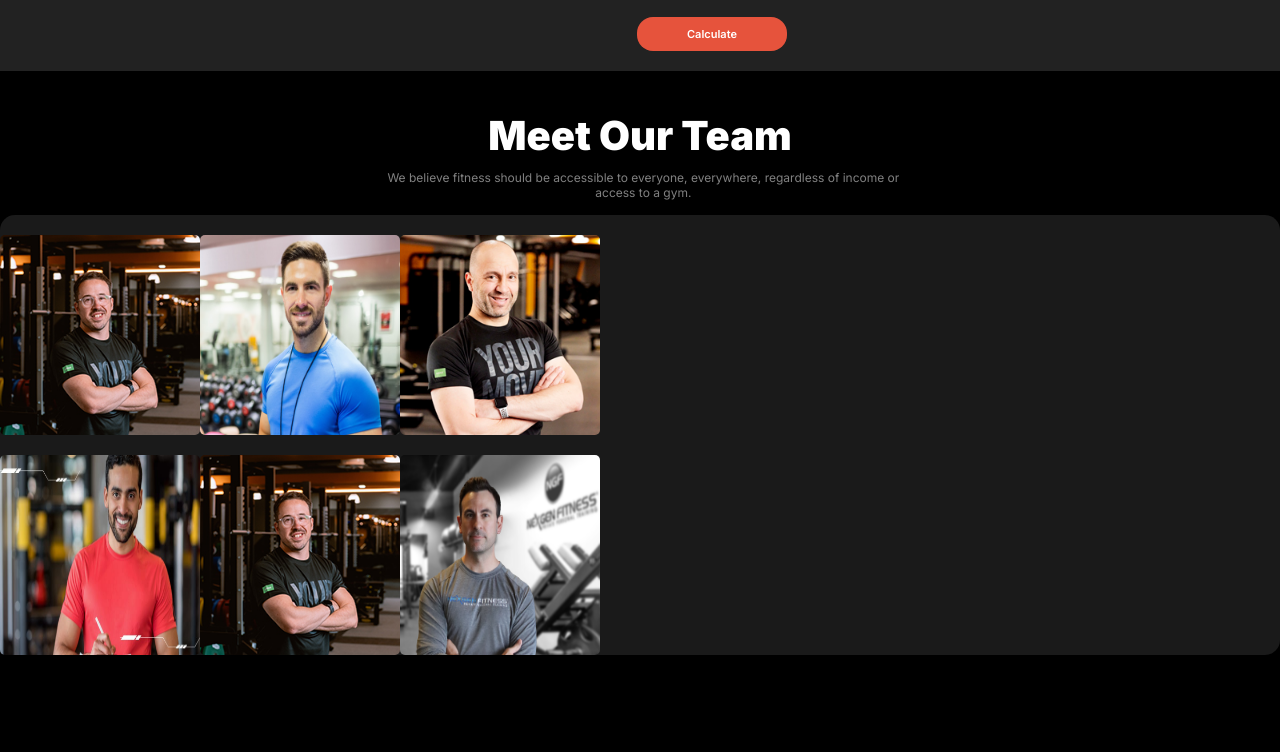
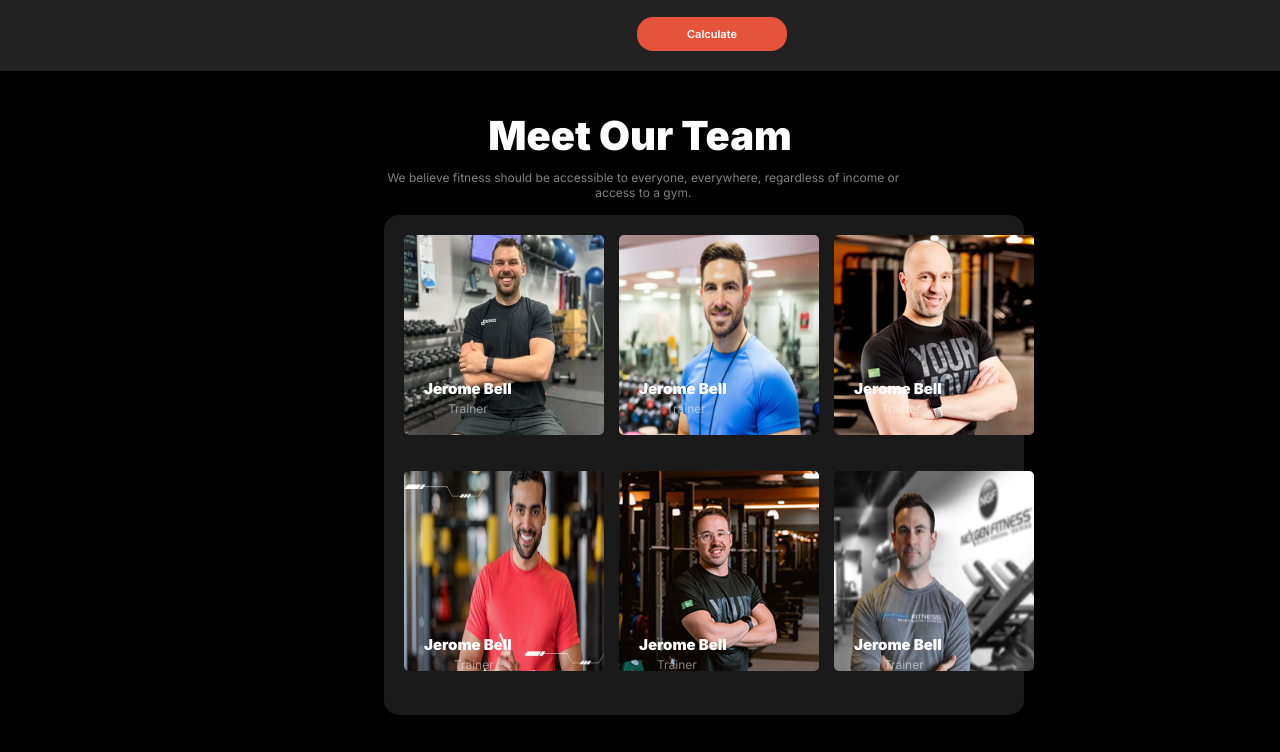
Before and after one commit to Farjana-22/a2, a plain HTML site: page index.html in a window 1280 px wide. Shown: the part 1596-2348 px from the top of the page. Before the commit the page ends 2251 px from the top, so only its background shows below. Drawn offline with Linux system fonts and the light colour scheme; a web font is replaced by a local one.

Commit message:
added team section

```diff
--- a/index.html
+++ b/index.html
@@ -170,12 +170,48 @@ access to a gym.
         </pre>
       </div>
       <div class="image">
-        <img src="images/trainer5.png">
-        <img src="images/trainer2.png">
-        <img src="images/trainer3.png">
-        <img src="images/trainer4.png">
-        <img src="images/trainer5.png">
-        <img src="images/trainer6.png">
+          <div class="image-container" id="one">
+            <img src="images/trainer1.png">
+            <pre class="name">Jerome Bell
+        <span class="position">Trainer</span>
+                   </pre>
+             </div>
+             <div class="image-container" id="two">
+             <img src="images/trainer2.png">
+             <pre class="name">Jerome Bell
+         <span class="position">Trainer</span>
+                          </pre>
+             </div>
+             <div class="image-container" id="three">
+              <img src="images/trainer3.png">
+                    <pre class="name">Jerome Bell
+         <span class="position">Trainer</span>
+                                 </pre>
+             </div>
+
+       <div class="image-container">
+       <img src="images/trainer4.png" id="four">
+                <pre class="name">Jerome Bell
+          <span class="position">Trainer</span>
+                 </pre>
+       </div>
+       <div class="image-container">
+      <img src="images/trainer5.png" id="five">
+      <pre class="name">Jerome Bell
+      <span class="position">Trainer</span>
+                     </pre>
+       </div>
+       <div class="image-container">
+        <img src="images/trainer6.png" id="six">
+                <pre class="name">Jerome Bell
+          <span class="position">Trainer</span>
+                               </pre>
+       </div>
+
+
+
+
+
       </div>
      </div>
    </main>
--- a/style.css
+++ b/style.css
@@ -206,11 +206,11 @@ margin-bottom: 10px;
 .run {
     display: flex;
     flex-direction: row;
-    gap: 170px;
+    gap: 200px;
     background-color:rgb(34, 34, 34) ;
     border-radius: 15px;
     padding: 30px ;
-    margin-right: 450px;
+    margin-right:600px;
     margin-left: 50px;
 
 }
@@ -295,9 +295,14 @@ form{
 }
 .image {
     border-radius: 15px;
+background-color: rgba(255, 255, 255, 0.1);
 display: grid;
 grid-template-columns: repeat(3,200px);
-background-color: rgba(255, 255, 255, 0.1);
+gap: 15px;
+width: 50%;
+margin-left: 30%;
+
+height: 500px;
 
 
 }
@@ -306,6 +311,33 @@ background-color: rgba(255, 255, 255, 0.1);
     border-radius: 5px;
     height: 200px;
     width: 200px;
-    margin-top: 20px;
+
 
 }
+.name {
+    color: white;
+    font-weight: 900;
+    font-size: 15px;
+
+}
+.position {
+    color:rgba(255, 255, 255, 0.5);
+    font-weight: 400;
+    font-size: 12px;
+}
+.image-container pre {
+    position: relative;
+    top: -60px;
+    right: -20px;
+}
+.image-container{
+    margin-left: 20px;
+}
+#one,#two ,#three{
+position: relative;
+top: 20px;
+}
+#four,#five,#six {
+   position: relative;
+  bottom: 20px;
+}
```
